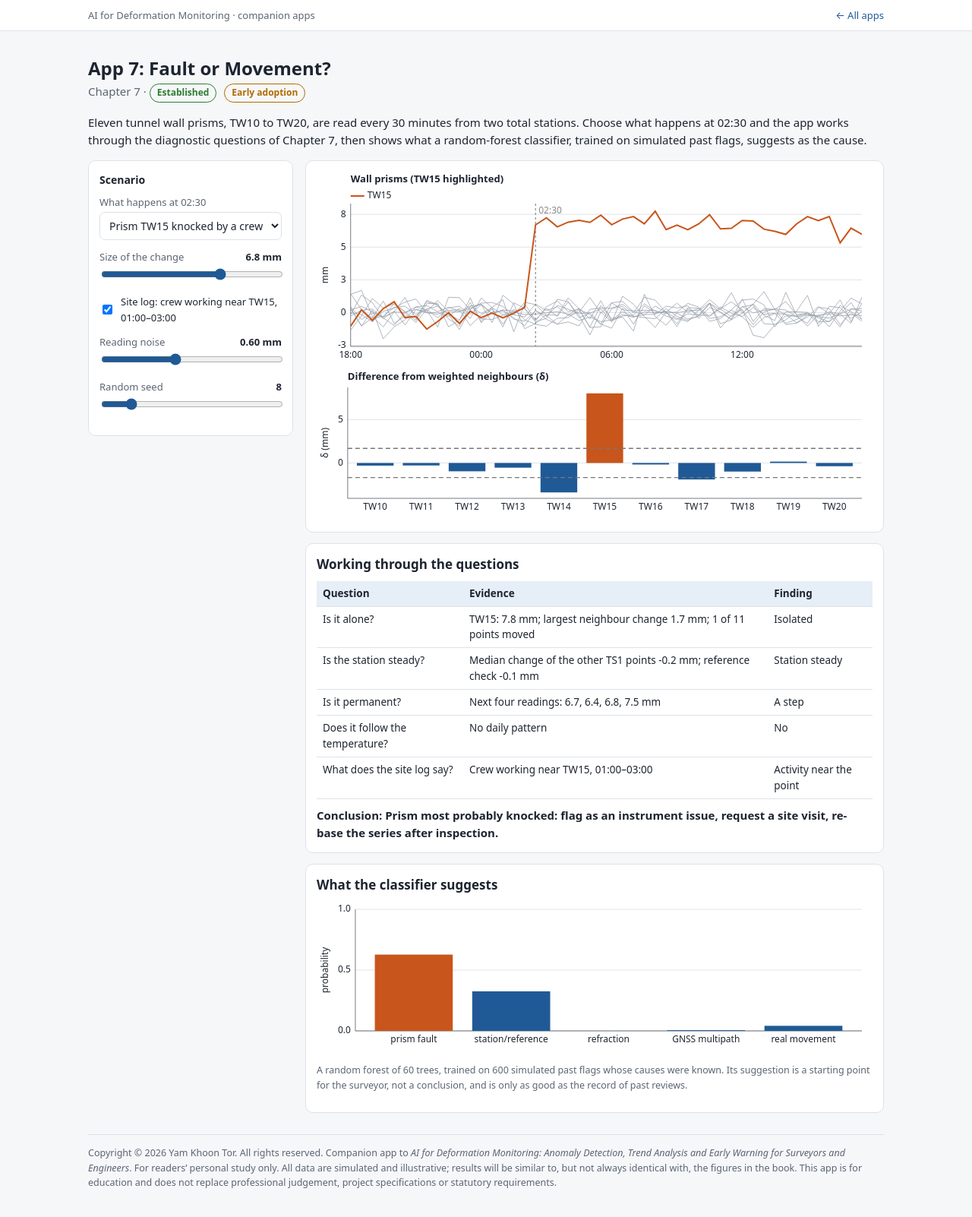
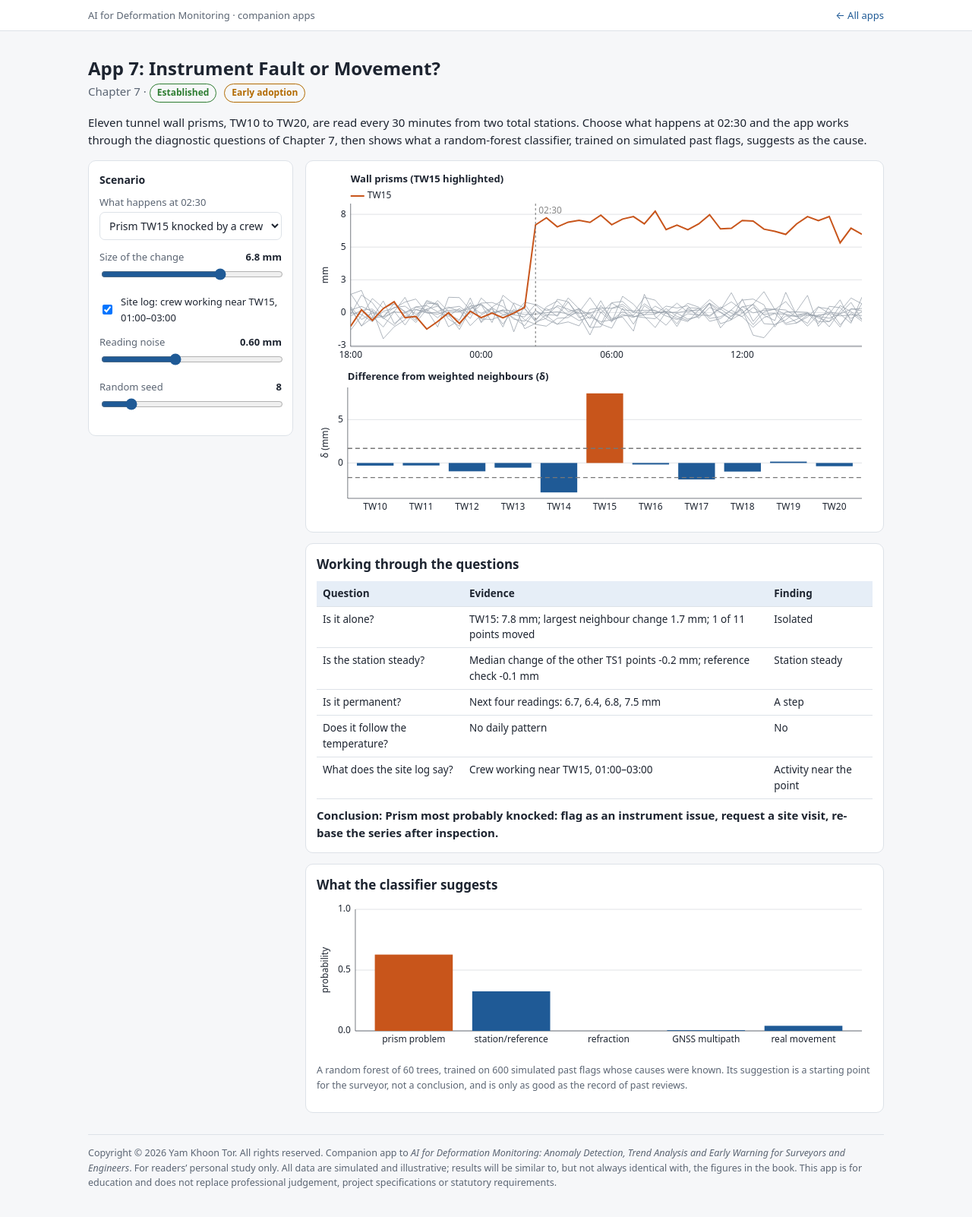
Before and after one commit to yamkhoontor/AIDeform, a plain HTML site: page apps/app07-fault-or-movement.html in a window 1280 px wide. Shown: the whole page at 76% size. Drawn offline with Linux system fonts and the light colour scheme.

Commit message:
Add files via upload

```diff
--- a/apps/app07-fault-or-movement.html
+++ b/apps/app07-fault-or-movement.html
@@ -3,14 +3,14 @@
 <head>
 <meta charset="utf-8">
 <meta name="viewport" content="width=device-width, initial-scale=1">
-<title>App 7: Fault or Movement? | AI for Deformation Monitoring</title>
+<title>App 7: Instrument Fault or Movement? | AI for Deformation Monitoring</title>
 <meta name="description" content="Diagnose a jump, a station shift, refraction or real movement, with a classifier&#x27;s suggestion.">
 <link rel="stylesheet" href="../assets/style.css">
 </head>
 <body>
 <header class="top"><div class="wrap"><span class="book">AI for Deformation Monitoring &middot; companion apps</span><a class="home" href="../index.html">&larr; All apps</a></div></header>
 <main class="wrap">
-<h1>App 7: Fault or Movement?</h1>
+<h1>App 7: Instrument Fault or Movement?</h1>
 <p class="sub">Chapter 7 &middot; <span class="badge est">Established</span> <span class="badge early">Early adoption</span></p>
 <p>Eleven tunnel wall prisms, TW10 to TW20, are read every 30 minutes from two total stations. Choose what happens at 02:30 and the app works through the diagnostic questions of Chapter 7, then shows what a random-forest classifier, trained on simulated past flags, suggests as the cause.</p>
 <div class="layout">
@@ -41,7 +41,7 @@ const st = AD.controls("#controls", [
   { key: "noise", label: "Reading noise", min: 0.2, max: 1.2, step: 0.05, value: 0.6, unit: "mm" },
   { key: "seed", label: "Random seed", min: 1, max: 50, step: 1, value: 8 }], render);
 const pts = S.range(11, 10).map((k) => "TW" + k), station = (p) => (+p.slice(2) <= 15 ? "TS1" : "TS2");
-const n = 48, ev = 17, hours = S.range(n).map((i) => 18 + i / 2), CAUSES = ["prism fault", "station/reference", "refraction", "GNSS multipath", "real movement"];
+const n = 48, ev = 17, hours = S.range(n).map((i) => 18 + i / 2), CAUSES = ["prism problem", "station/reference", "refraction", "GNSS multipath", "real movement"];
 // classifier trained once on simulated flags (features as in Chapter 7)
 const RF = (() => { const R = AD.rng(99), X = [], y = [];
   for (let k = 0; k < 600; k++) { const c = k % 5; let f = { np: 1, ss: R.uniform(0, 0.3), step: R.u() < 0.5, nd: R.normal(0, 0.5), tg: R.normal(0, 1), hr: R.int(24), fix: 1, act: R.u() < 0.2 };
```
